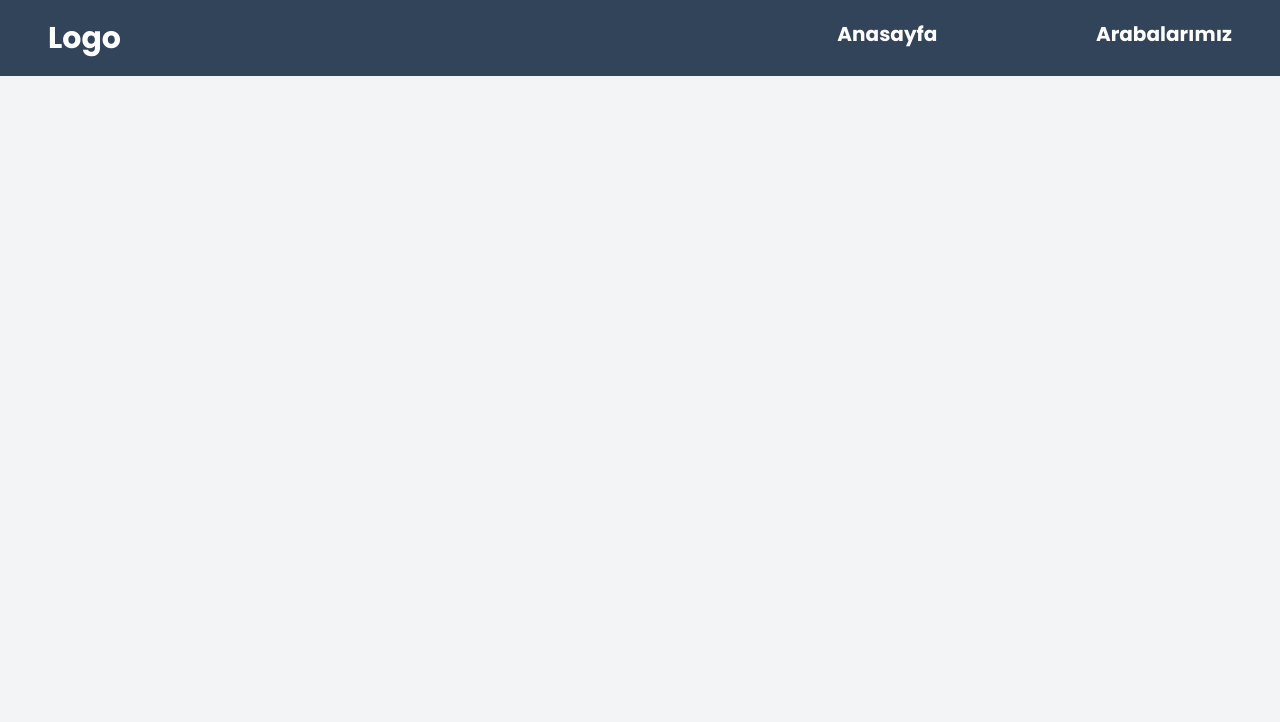
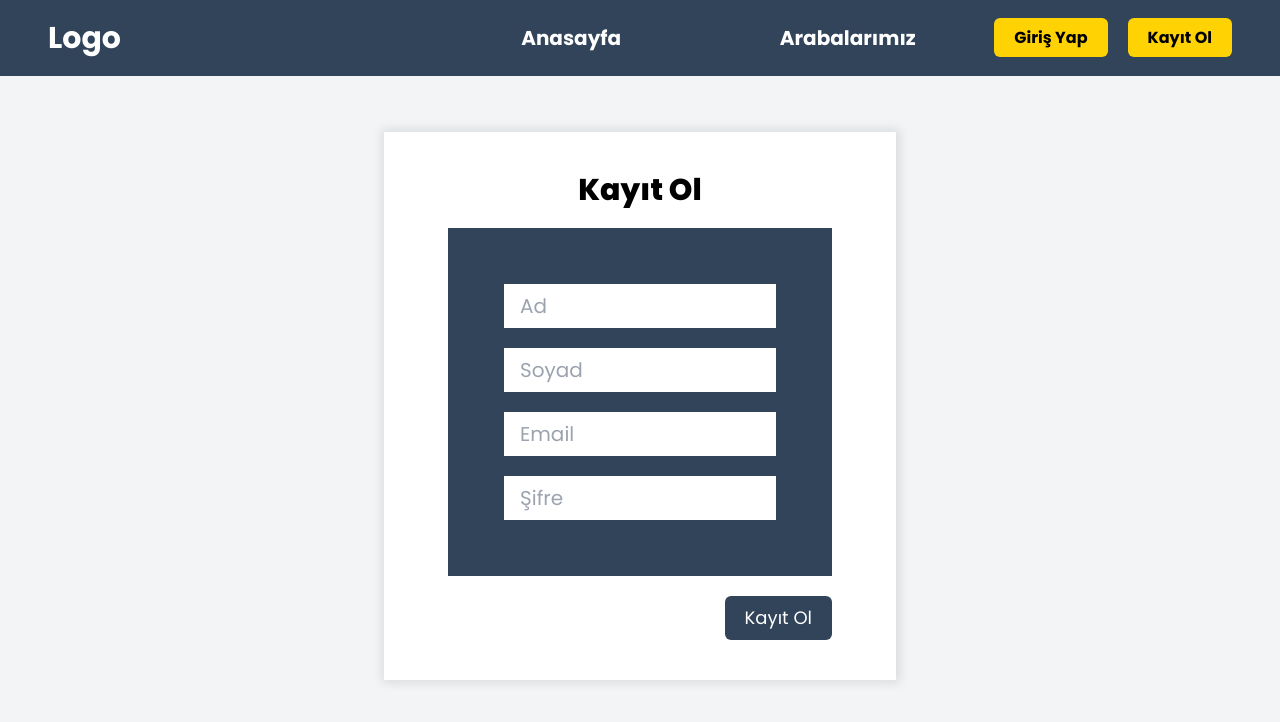
Before and after one commit to mustafahincal/react-rentACar, a React (Create React App) app: page /register in a window 1280 px wide. Shown: the top 722 px of the page. Built offline with nearby package versions, Linux system fonts and the light colour scheme.

Commit message:
add Login and Register components

```diff
--- a/package.json
+++ b/package.json
@@ -6,6 +6,7 @@
     "@testing-library/jest-dom": "^5.16.4",
     "@testing-library/react": "^13.3.0",
     "@testing-library/user-event": "^13.5.0",
+    "formik": "^2.2.9",
     "react": "^18.2.0",
     "react-dom": "^18.2.0",
     "react-router-dom": "^6.3.0",
--- a/src/App.js
+++ b/src/App.js
@@ -6,6 +6,8 @@ import CarDetails from "./components/car/CarDetails";
 import RentACar from "./components/car/RentACar";
 import EditACar from "./components/car/EditACar";
 import Payment from "./components/car/Payment";
+import Login from "./components/login/Login";
+import Register from "./components/register/Register";
 
 export default function App() {
   return (
@@ -19,6 +21,8 @@ export default function App() {
           <Route path="/rentacar/:id" element={<RentACar />} />
           <Route path="/editacar/:id" element={<EditACar />} />
           <Route path="/payment/:id" element={<Payment />} />
+          <Route path="/login" element={<Login />} />
+          <Route path="/register" element={<Register />} />
         </Routes>
       </div>
     </>
--- a/src/components/car/CarDetails.js
+++ b/src/components/car/CarDetails.js
@@ -14,7 +14,7 @@ function CarDetails() {
 
   return (
     <div className="p-16 flex justify-between">
-      <div className="w-1/2  bg-white rounded-md shadow-item">
+      <div className="w-1/2 mb-16  bg-white rounded-md shadow-item">
         <img
           src={
             selectedCar.imagePath
--- a/src/components/car/Payment.js
+++ b/src/components/car/Payment.js
@@ -2,7 +2,7 @@ import React from "react";
 
 function Payment() {
   return (
-    <div className="w-2/3 m-auto py-10 shadow-item mt-20">
+    <div className="w-2/3 m-auto py-10 shadow-item mt-20 bg-white">
       <div className="w-2/3 m-auto">
         <h1 className="font-extrabold text-3xl text-black mb-5 text-center">
           Ödeme Bilgileri
--- /dev/null
+++ b/src/components/login/Login.js
@@ -0,0 +1,34 @@
+import React from "react";
+
+function Login() {
+  return (
+    <div className="w-2/5 m-auto py-10 shadow-item mt-20 bg-white">
+      <div className="w-3/4 m-auto">
+        <h1 className="font-extrabold text-3xl text-black mb-5 text-center">
+          Giriş Yap
+        </h1>
+        <div className="w-full flex text-center  flex-col bg-darkBlue text-gray-100  px-14 py-14 text-xl">
+          <div>
+            <input
+              type="text"
+              className="text-darkBlue py-2 px-4 w-full"
+              placeholder="Email"
+            />
+          </div>
+          <div className="mt-5">
+            <input
+              type="password"
+              className="text-darkBlue py-2 px-4 w-full"
+              placeholder="Şifre"
+            />
+          </div>
+        </div>
+        <div className="text-right mt-5">
+          <button className="btn text-lg">Giriş Yap</button>
+        </div>
+      </div>
+    </div>
+  );
+}
+
+export default Login;
--- a/src/components/navi/Navi.js
+++ b/src/components/navi/Navi.js
@@ -4,13 +4,23 @@ import { NavLink } from "react-router-dom";
 function Navi() {
   return (
     <div>
-      <nav className="flex justify-between py-5 px-12 bg-darkBlue text-white font-bold">
-        <div className="logo  w-1/3 text-3xl">Logo</div>
+      <nav className="flex justify-between items-center py-5 px-12 bg-darkBlue text-white font-bold">
+        <NavLink to="/" className="logo  w-1/3 text-3xl">
+          Logo
+        </NavLink>
         <div className="menu  w-1/3 text-xl">
           <ul className="flex justify-between">
             <NavLink to="/">Anasayfa</NavLink>
             <NavLink to="/main">Arabalarımız</NavLink>
           </ul>
+        </div>
+        <div>
+          <NavLink className="btn bg-gold text-black mr-5" to={"/login"}>
+            Giriş Yap
+          </NavLink>
+          <NavLink className="btn bg-gold text-black" to={"/register"}>
+            Kayıt Ol
+          </NavLink>
         </div>
       </nav>
     </div>
--- /dev/null
+++ b/src/components/register/Register.js
@@ -0,0 +1,46 @@
+import React from "react";
+
+function Register() {
+  return (
+    <div className="w-2/5 m-auto py-10 shadow-item mt-14 bg-white">
+      <div className="w-3/4 m-auto">
+        <h1 className="font-extrabold text-3xl text-black mb-5 text-center">
+          Kayıt Ol
+        </h1>
+        <div className="w-full flex  flex-col bg-darkBlue text-gray-100  px-14 py-14 text-xl">
+          <input
+            type="text"
+            className="text-darkBlue py-2 px-4 w-full"
+            placeholder="Ad"
+          />
+          <input
+            type="text"
+            className="text-darkBlue py-2 px-4 w-full mt-5"
+            placeholder="Soyad"
+          />
+
+          <div className="mt-5">
+            <input
+              type="text"
+              className="text-darkBlue py-2 px-4 w-full"
+              placeholder="Email"
+            />
+          </div>
+          <div className="mt-5">
+            <input
+              type="text"
+              className="text-darkBlue py-2 px-4 w-full"
+              placeholder="Şifre"
+            />
+          </div>
+        </div>
+
+        <div className="text-right mt-5">
+          <button className="btn text-lg">Kayıt Ol</button>
+        </div>
+      </div>
+    </div>
+  );
+}
+
+export default Register;
```
Also changed, not shown: 1 other file (tests, documents, lock files or other folders).
